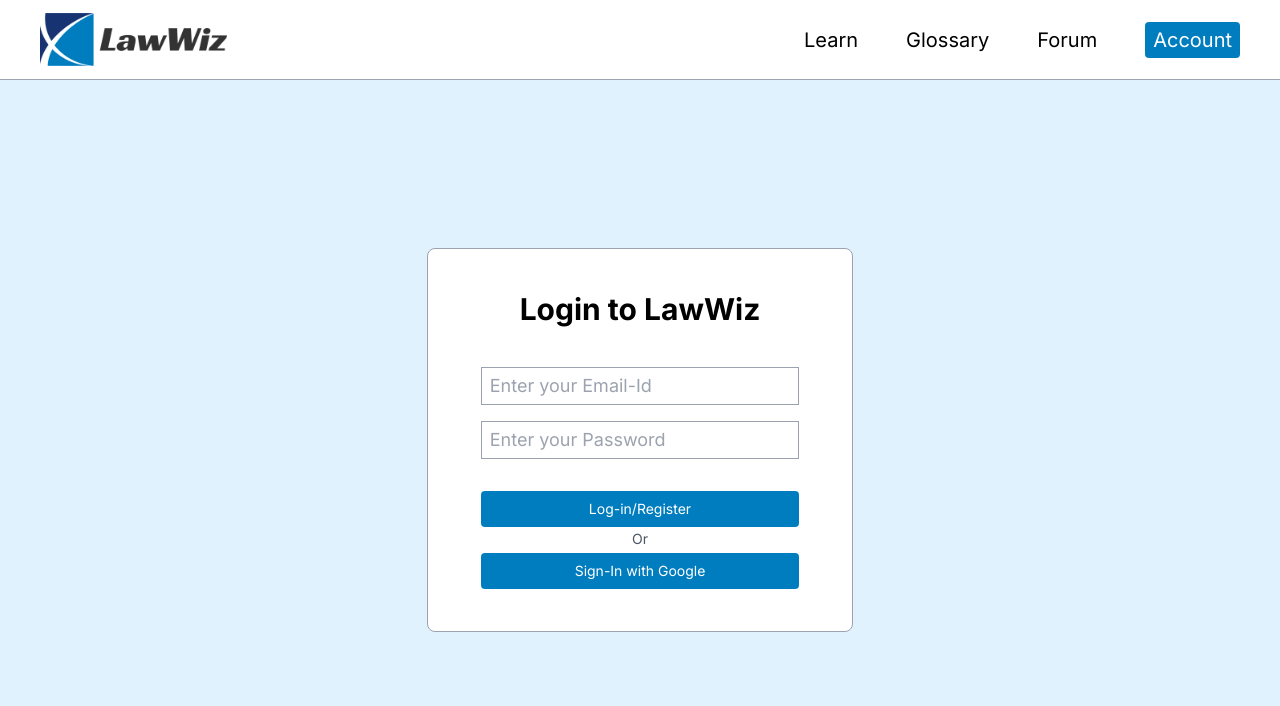
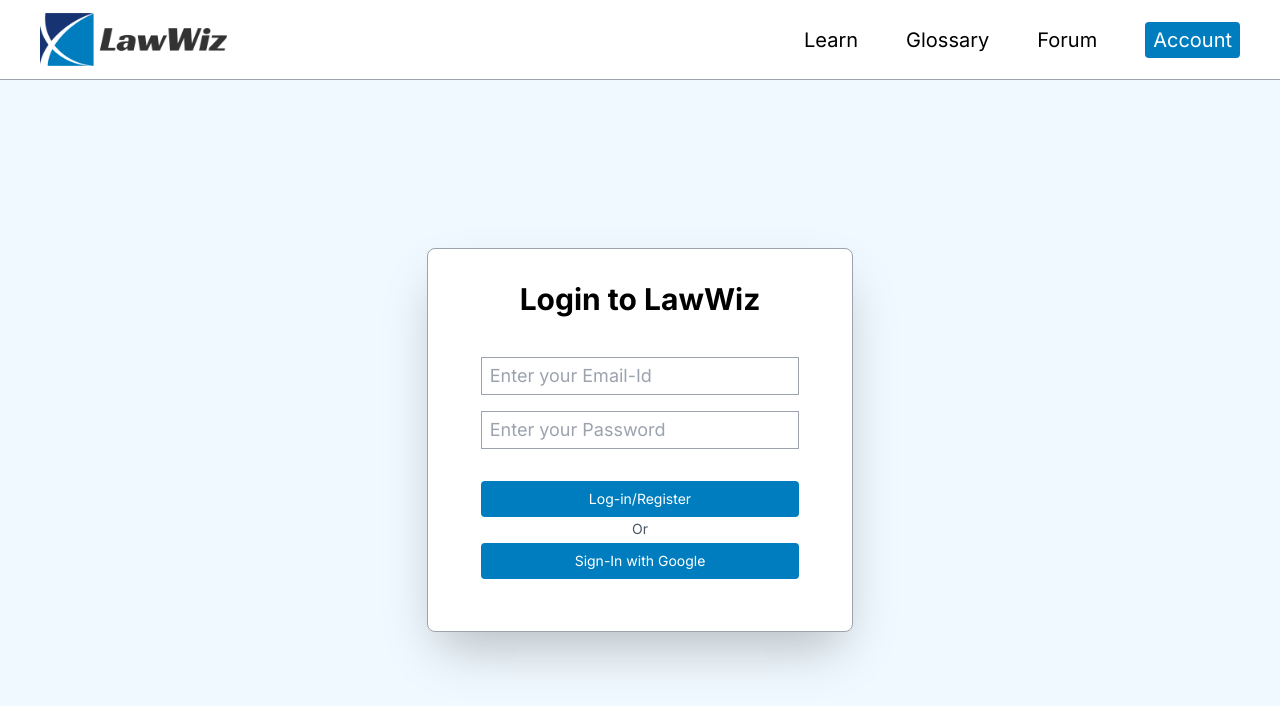
Before and after one commit to Harsh-612/smartindia, a Next.js app: page /account in a window 1280 px wide. Shown: the top 706 px of the page. Built offline with nearby package versions, Linux system fonts and the light colour scheme; no server answers.

Commit message:
I am done

```diff
--- a/app/account/page.js
+++ b/app/account/page.js
@@ -8,6 +8,7 @@
   signInWithPopup,
 } from "firebase/auth";
 import { useAuthState } from "react-firebase-hooks/auth";
+import Footer from "../components/Footer";
 const page = () => {
   const [user, setuser] = useAuthState(auth);
   const googleAuth = new GoogleAuthProvider();
@@ -20,14 +21,17 @@
   };
   useEffect(() => {
     console.log(user);
+    if (user) {
+      alert("Welcome " + user.displayName);
+    }
   }, [user]);
 
   return (
-    <div className="w-full accountwrapper relative bg-sky-100">
+    <div className="w-full accountwrapper relative bg-sky-50">
       <Nav />
       <div className="h-full w-full flex justify-center items-center">
-        <div className=" h-96 border bg-white w-1/3 mt-20 rounded-lg border-gray-400 flex justify-center items-center flex-col">
-          <h1 className="text-3xl font-bold mb-10">Login to LawWiz</h1>
+        <div className=" h-96 border bg-white w-1/3 mt-20 rounded-lg border-gray-400 flex items-center flex-col shadow-2xl">
+          <h1 className="text-3xl font-bold mb-10 mt-8">Login to LawWiz</h1>
           <form className="w-full flex flex-col gap-4 items-center">
             <input
               type="text"
@@ -52,7 +56,6 @@
           >
             Sign-In with Google
           </button>
-
           <div
             onClick={() => {
               auth.signOut();
--- /dev/null
+++ b/app/components/Footer.js
@@ -0,0 +1,12 @@
+import React from "react";
+
+const Footer = () => {
+  return (
+    <footer className="absolute w-full bottom-0 h-16 border-t border-gray-600 flex justify-between items-center text-gray-600 font-light sm:text-base text-xs sm:px-10 px-5">
+      <div>by NexTech</div>
+      <div>Credits:Pictures taken from freepik.com</div>
+    </footer>
+  );
+};
+
+export default Footer;
--- a/app/components/Ordinary.js
+++ b/app/components/Ordinary.js
@@ -3,6 +3,7 @@
 import { ScrollTrigger } from "gsap/ScrollTrigger";
 import Nav from "./Nav";
 import Link from "next/link";
+import Footer from "./Footer";
 gsap.registerPlugin(ScrollTrigger);
 const Ordinary = () => {
   useEffect(() => {
@@ -137,7 +138,7 @@
           </div>
         </div>
         <button
-          className="fixed bottom-10 border rounded-full bg-blue-800 border-gray-400 sm:text-2xl text-2xl sm:px-3 sm:py-1 px-4 py-2 slider text-white font-light"
+          className="fixed bottom-10 border rounded-full light border-gray-400 sm:text-2xl text-2xl sm:px-3 sm:py-1 px-4 py-2 slider text-white font-light"
           onClick={scrollToBottom}
         >
           SLIDE ↓
@@ -147,8 +148,8 @@
         <h1 className="sm:mb-10 sm:mt-0 -mt-5  mb-5 sm:text-5xl text-2xl">
           OUR FEATURES
         </h1>
-        <div className="features sm:flex gap-5 mt-5 grid grid-cols-2 grid-rows-2 gap-x-3 gap-y-3">
-          <article className=" sm:w-56 sm:h-56 w-40 h-40  rounded-2xl bg-white border border-gray-400 ">
+        <div className="features sm:flex gap-8 mt-5 grid grid-cols-2 grid-rows-2 gap-x-3 gap-y-3">
+          <article className=" sm:w-56 sm:h-56 w-40 h-40  rounded-2xl bg-white border border-gray-400 hover:scale-105 hover:shadow-2xl">
             <img
               src="/Images/Authentication.png"
               className="sm:h-4/5 w-full border-gray-200 h-3/4 border-b m-auto py-3 px-6"
@@ -157,7 +158,7 @@
               Secure Authentication
             </h1>
           </article>
-          <article className=" sm:w-56 sm:h-56 w-40 h-40 rounded-2xl bg-white border border-gray-400">
+          <article className=" sm:w-56 sm:h-56 w-40 h-40 rounded-2xl bg-white border border-gray-400 hover:scale-105 hover:shadow-2xl">
             <img
               src="/Images/Forum.png"
               className="sm:h-4/5 w-full border-gray-200 h-3/4 border-b m-auto py-3 px-6"
@@ -166,7 +167,7 @@
               Public Forum
             </h1>
           </article>
-          <article className=" sm:w-56 sm:h-56 w-40 h-40 rounded-2xl bg-white border border-gray-400">
+          <article className=" sm:w-56 sm:h-56 w-40 h-40 rounded-2xl bg-white border border-gray-400 hover:scale-105 hover:shadow-2xl">
             <img
               src="/Images/Glossary.png"
               className="sm:h-4/5 w-full border-gray-200 h-3/4 border-b m-auto py-3 px-6"
@@ -175,7 +176,7 @@
               Extensive Glossary
             </h1>
           </article>
-          <article className=" sm:w-56 sm:h-56 w-40 h-40 rounded-2xl bg-white border border-gray-400">
+          <article className=" sm:w-56 sm:h-56 w-40 h-40 rounded-2xl bg-white border border-gray-400 hover:scale-105 hover:shadow-2xl">
             <img
               src="/Images/Learn.png"
               className="sm:h-4/5 w-full border-gray-200 h-3/4 border-b m-auto py-3 px-6"
@@ -186,10 +187,7 @@
           </article>
         </div>
       </section>
-      <footer className="absolute w-full bottom-0 h-16 border-t border-gray-400 flex justify-between items-center text-gray-600 font-light text-sm px-10">
-        <div>by NexTech</div>
-        <div>Credits:Pictures taken from freepik.com</div>
-      </footer>
+      <Footer />
     </div>
   );
 };
--- a/app/globals.css
+++ b/app/globals.css
@@ -57,6 +57,10 @@
 .vertical {
   height: 200vh;
 }
+*::selection {
+  background: #000;
+  color: #fff;
+}
 @media (max-width: 640px) {
   img {
     height: 35px;
```
